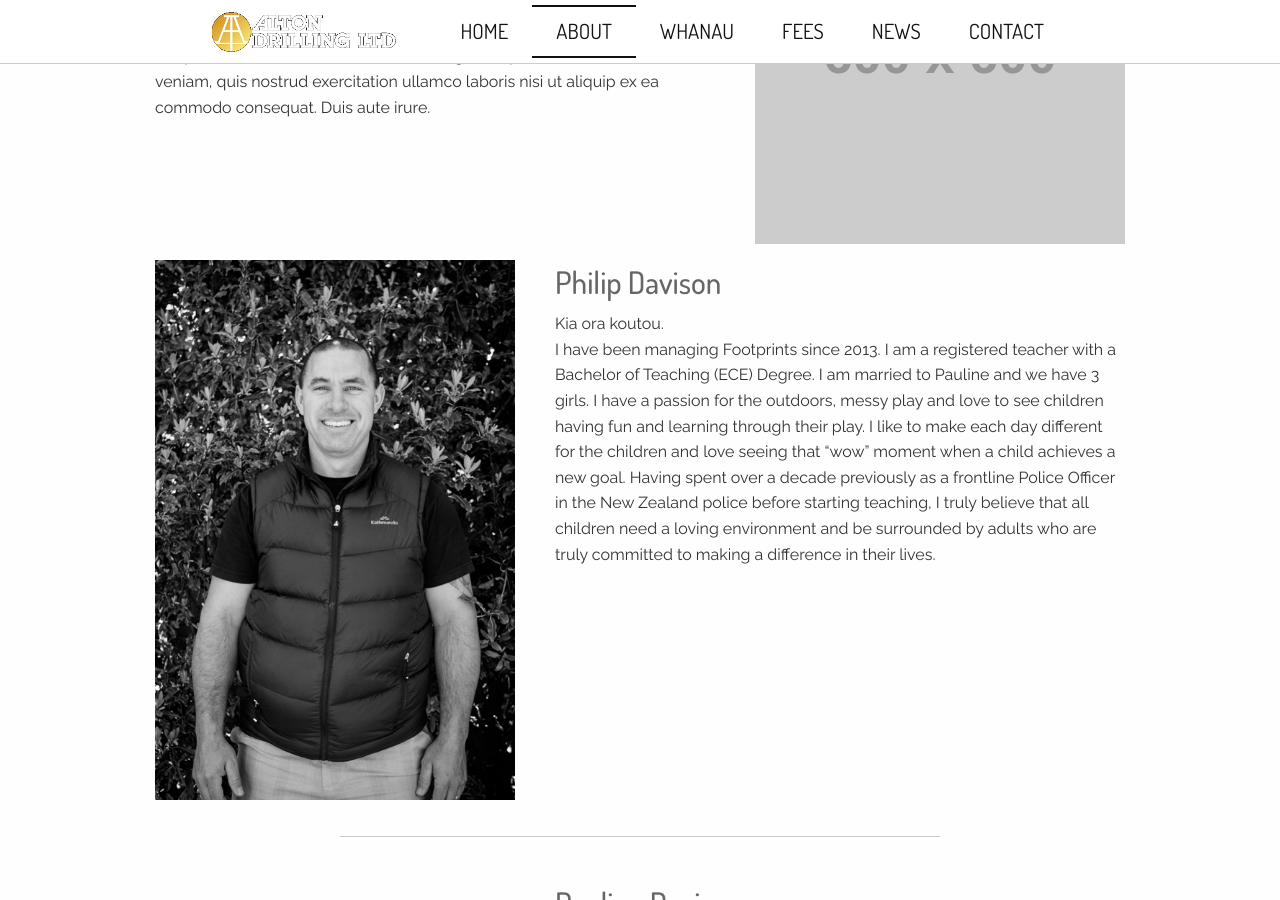
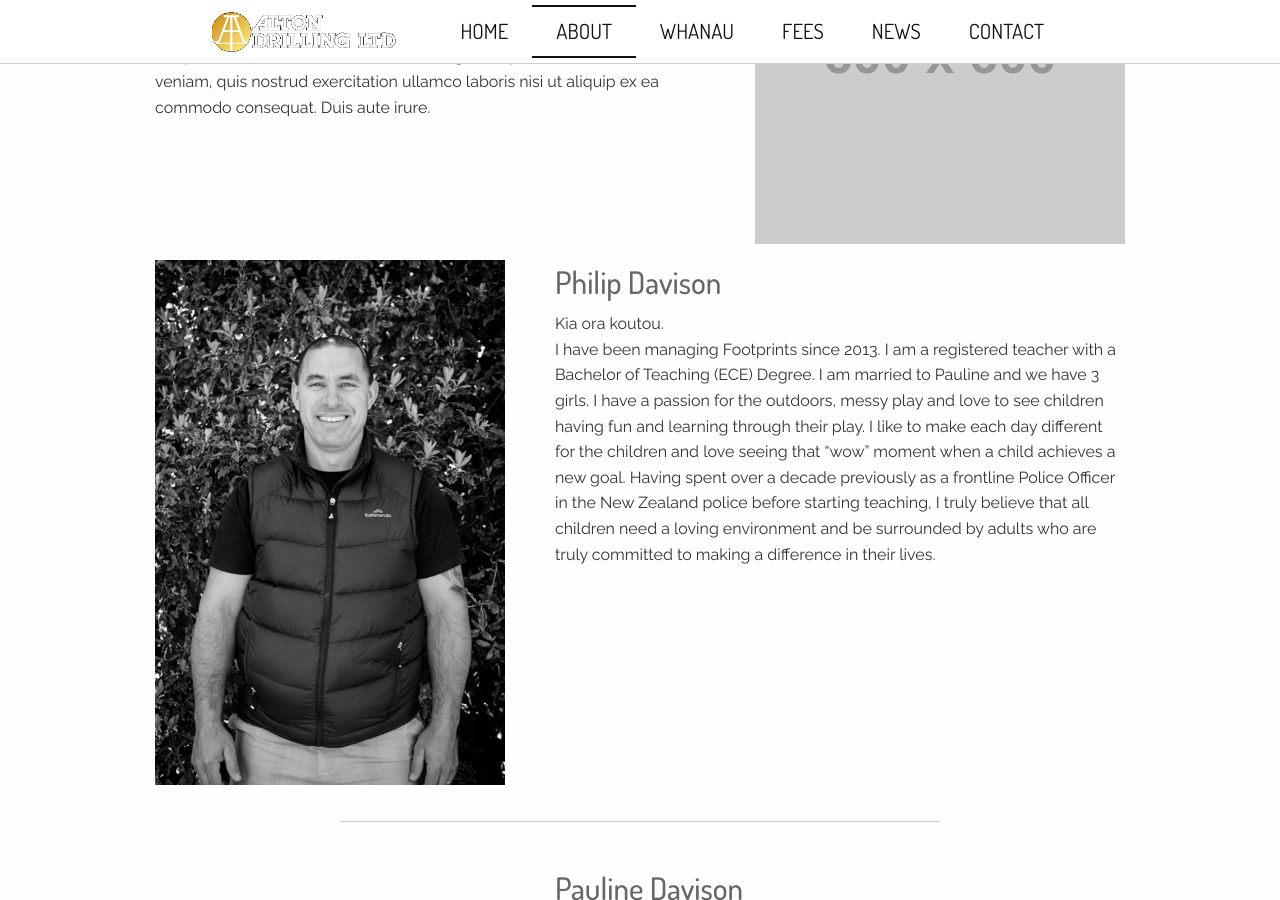
Before and after one commit to viv-b/footprints-preschool, a Jekyll site: the page built from about.html, in a window 1280 px wide and 900 px high, scrolled down 346 px. Built offline with Jekyll 4.4.1, drawn with Linux system fonts in a browser that asks for light colours; nearby versions of some CDN libraries.

Commit message:
Updated 'about.html' via CloudCannon

```diff
--- a/about.html
+++ b/about.html
@@ -37,7 +37,7 @@ heading: About Us
 
             <div class="medium-4 large-offset-1 large-4 cell">
                 {% if person.image %}
-                    <p style="margin-right: 10px;"><img src="{{ site.baseurl }}{{ person.image }}" alt="{{ person.name }}" /></p>
+                    <p style="margin-right: 20px;"><img src="{{ site.baseurl }}{{ person.image }}" alt="{{ person.name }}" /></p>
                 {% endif %}
             </div>
 
```
